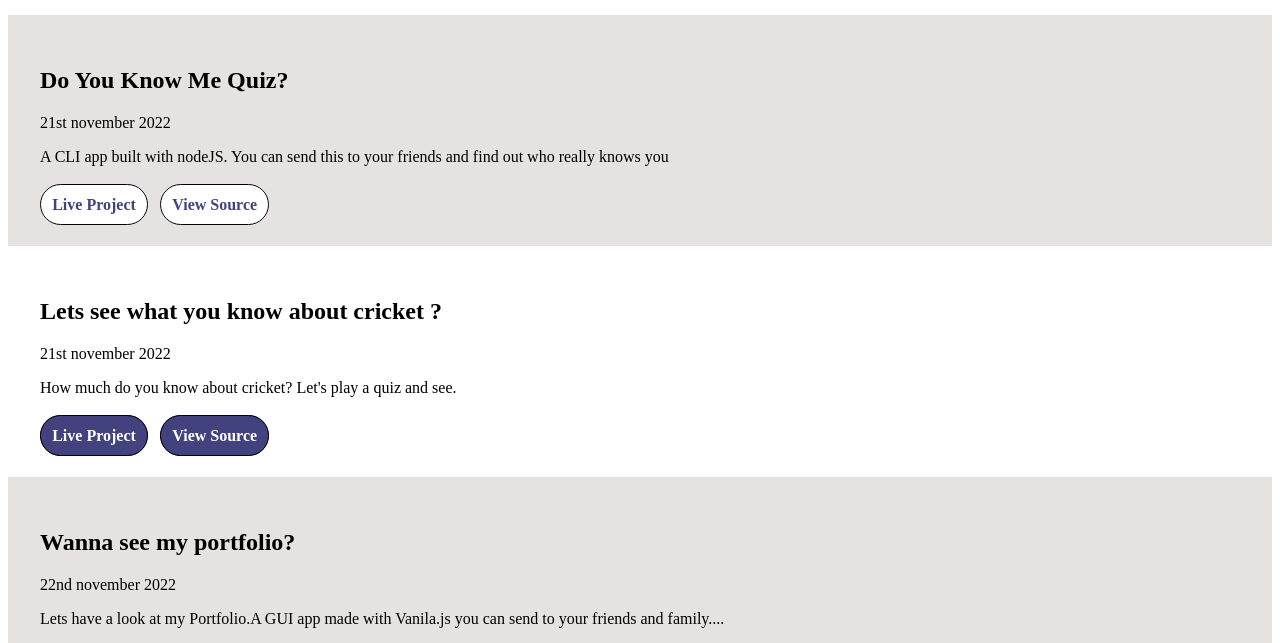
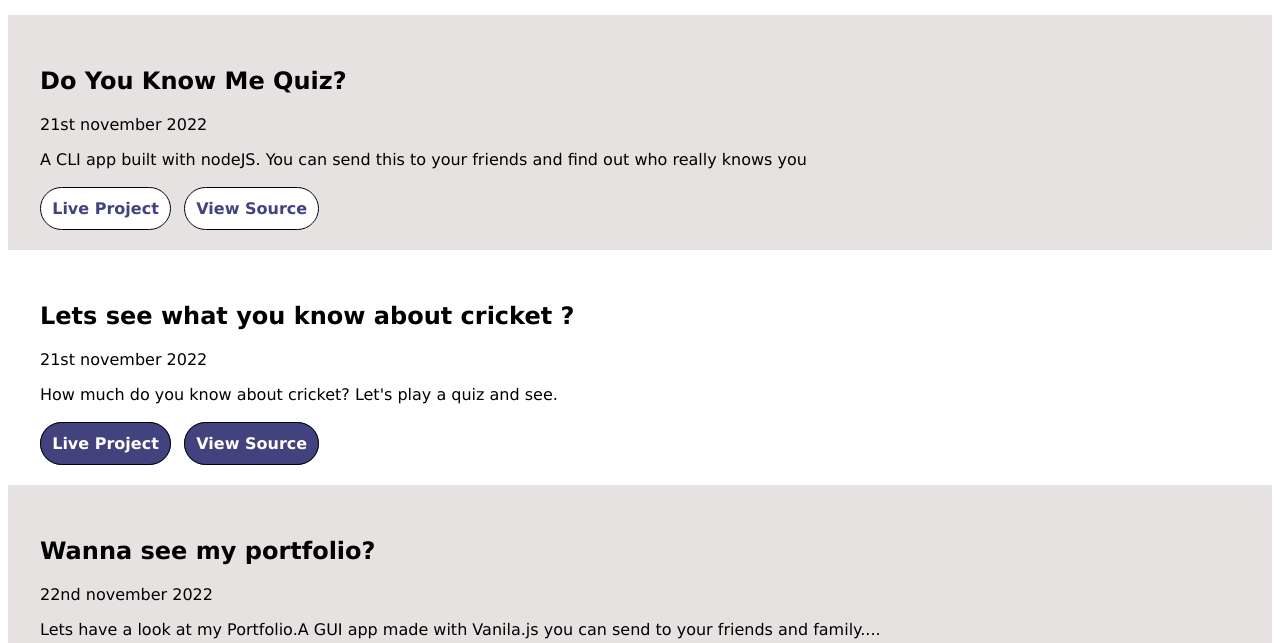
Before and after one commit to yogeshthorecha/adarshbalika, a plain HTML site: page projects.html in a window 1280 px wide. Shown: the part 136-779 px from the top of the page. Drawn offline with Linux system fonts and the light colour scheme.

Commit message:
Update styles.css

```diff
--- a/styles.css
+++ b/styles.css
@@ -144,9 +144,11 @@
     padding: 2rem;
     background-color: rgb(231, 226, 226);
     color:black;
+    font-family:Verdana, Geneva, Tahoma, sans-serif;
 }
 .project-container-light{
     padding: 2rem;
+    font-family:Verdana, Geneva, Tahoma, sans-serif;
 }
 .btn-dark{
     padding: 0.7rem;
```
